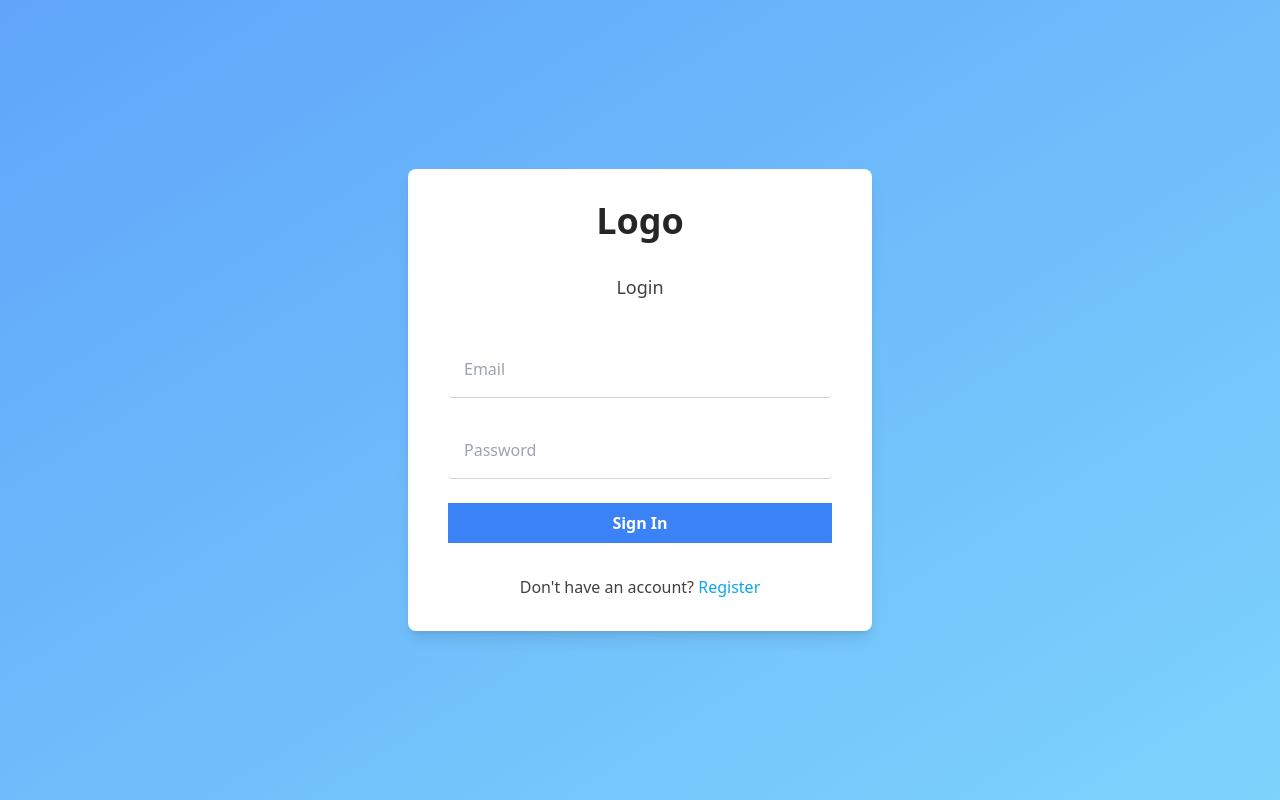
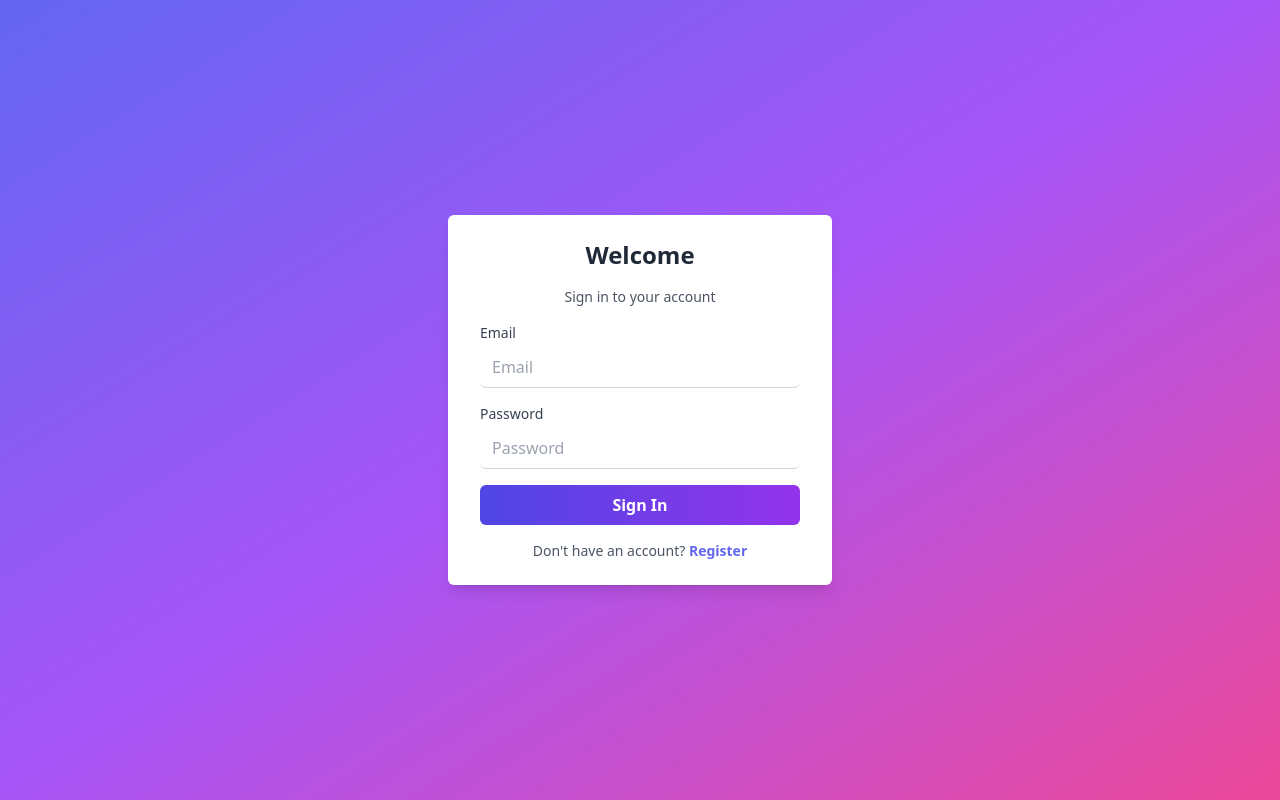
Before and after one commit to areebaqamar021/chatapp-firebase, a React (Vite) app: page /login in a window 1280 px wide. Built offline with nearby package versions, Linux system fonts and the light colour scheme; no server answers; the database is empty.

Commit message:
Revamp Login page UI with updated styles, improved accessibility, and enhanced user experience

```diff
--- a/src/pages/Login.jsx
+++ b/src/pages/Login.jsx
@@ -30,27 +30,43 @@ const Login = () => {
   };
 
   return (
-    <div className="bg-gradient-to-br from-blue-400 to-sky-300 min-h-screen flex items-center justify-center">
+    <div className="bg-gradient-to-br from-indigo-500 via-purple-500 to-pink-500 min-h-screen flex items-center justify-center relative">
       {isPending && <LoadingSpin className="absolute" />}
-      <div className="bg-white py-8 px-10 rounded-lg shadow-lg flex flex-col gap-4 items-center">
-        <h1 className="text-neutral-800 font-bold text-4xl mb-4">Logo</h1>
-        <h4 className="text-neutral-700 text-lg mb-6">Login</h4>
+      <div className="bg-white py-6 px-8 rounded-md shadow-lg flex flex-col gap-4 items-center max-w-sm w-full">
+        <h1 className="text-gray-800 font-bold text-2xl">Welcome</h1>
+        <h4 className="text-gray-600 text-sm">Sign in to your account</h4>
         <form
           onSubmit={handleSubmit}
-          className="flex flex-col gap-6 w-full max-w-md"
+          className="flex flex-col gap-4 w-full"
         >
-          <Input placeholder="Email" type="email" />
-          <Input placeholder="Password" type="password" />
+          <div className="flex flex-col w-full">
+            <label className="text-gray-700 text-sm font-medium mb-1" htmlFor="email">Email</label>
+            <Input
+              id="email"
+              placeholder="Email"
+              type="email"
+              className="border-gray-300 px-3 py-2 rounded-md w-full"
+            />
+          </div>
+          <div className="flex flex-col w-full">
+            <label className="text-gray-700 text-sm font-medium mb-1" htmlFor="password">Password</label>
+            <Input
+              id="password"
+              placeholder="Password"
+              type="password"
+              className="border-gray-300 px-3 py-2 rounded-md w-full"
+            />
+          </div>
           <Button
-            className="bg-blue-500 hover:bg-blue-600 text-white"
+            className="bg-gradient-to-r from-indigo-600 to-purple-600 hover:from-purple-600 hover:to-pink-600 text-white font-bold py-2 rounded-md transition-all duration-300 w-full"
             text="Sign In"
           />
         </form>
-        <p className="mt-4 text-neutral-700">
+        <p className="text-gray-600 text-sm">
           Don't have an account?{" "}
           <Link
             to="/register"
-            className="text-sky-500 hover:text-sky-800 duration-150"
+            className="text-indigo-500 hover:text-pink-600 font-semibold transition-all duration-200"
           >
             Register
           </Link>
```
